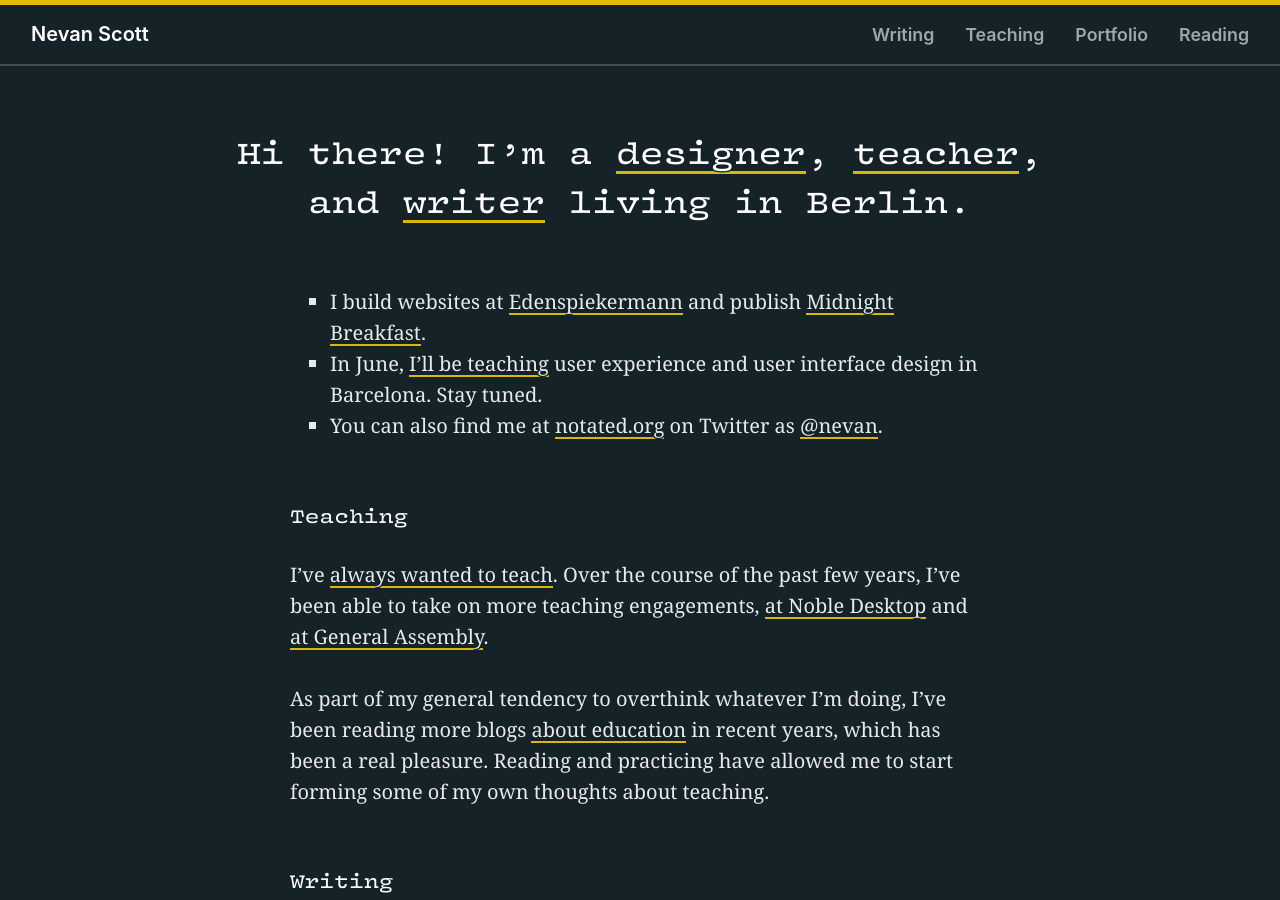
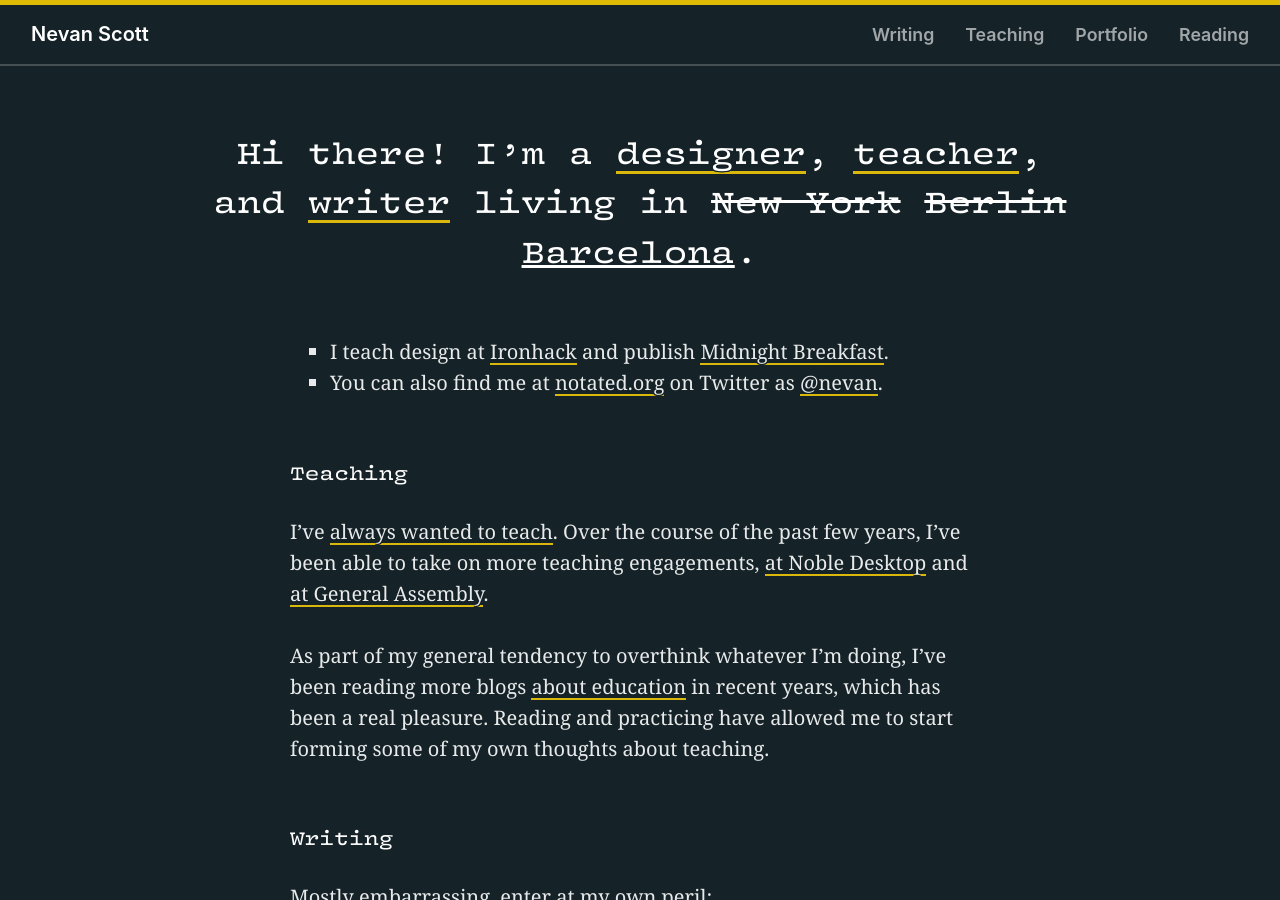
Before and after one commit to nevanscott/nevanscott.github.io, a Jekyll site: the page built from index.md, in a window 1280 px wide and 900 px high. Built offline with Jekyll 4.4.1, drawn with Linux system fonts in a browser that asks for light colours; some web fonts are replaced.

Commit message:
Moved to Barcelona

```diff
--- a/index.md
+++ b/index.md
@@ -1,10 +1,9 @@
 ---
 ---
 
-<p class="lede" markdown="1">Hi there! I'm a [designer](/portfolio/), [teacher](/teaching/), and [writer](/writing/) living in Berlin.</p>
+<p class="lede" markdown="1">Hi there! I'm a [designer](/portfolio/), [teacher](/teaching/), and [writer](/writing/) living in <del>New York</del> <del>Berlin</del> <ins>Barcelona</ins>.</p>
 
-* I build websites at [Edenspiekermann](https://www.edenspiekermann.com) and publish [Midnight Breakfast](http://midnightbreakfast.com/).
-* In June, [I'll be teaching](/teaching/) user experience and user interface design in Barcelona. Stay tuned.
+* I teach design at [Ironhack](http://www.ironhack.com) and publish [Midnight Breakfast](http://midnightbreakfast.com/).
 * You can also find me at <a href="http://notated.org">notated.org</a> on Twitter as <a href="https://twitter.com/nevan" rel="me">@nevan</a>.
 
 
```
